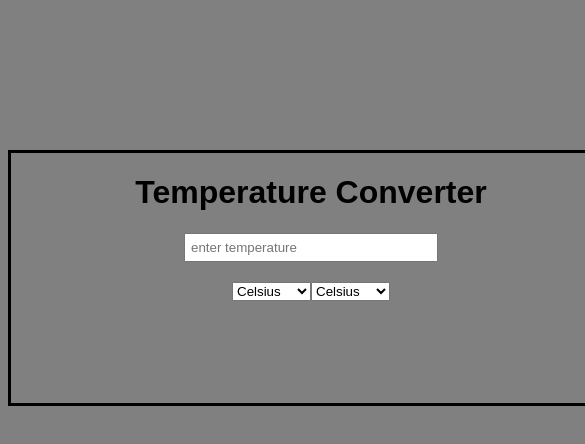
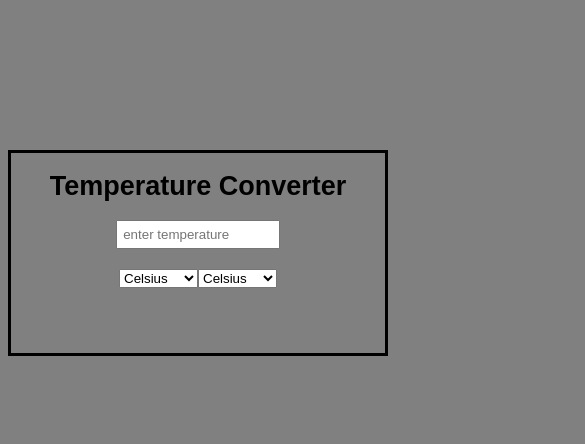
Before and after one commit to MattGri/Temperature-Converter, a plain HTML site: page index.html in a window 390 px wide. Shown: the top 444 px of the page, 585 px wide, since content can reach past the window. Drawn offline with Linux system fonts and the light colour scheme.

Commit message:
Added RWD

```diff
--- a/style.css
+++ b/style.css
@@ -31,3 +31,30 @@ body{
     text-align: center;
     font-size: 25px;
 }
+
+@media(max-width: 800px){
+    .container{
+        width: 500px;
+    }
+}
+
+@media(max-width: 600px){
+    .container{
+        width: 400px;
+        height: 200px;
+    }
+}
+
+@media(max-width: 400px){
+    .container{
+        width: 100%;
+    }
+    .title{
+        font-size: 27px;
+    }
+}
+ @media(max-width: 320px){
+     .temperatureInput{
+         width: 50%;
+     }
+ }
```
